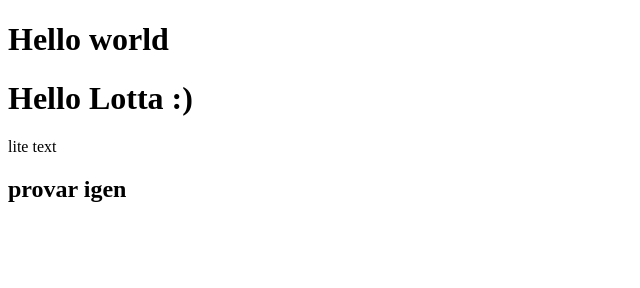
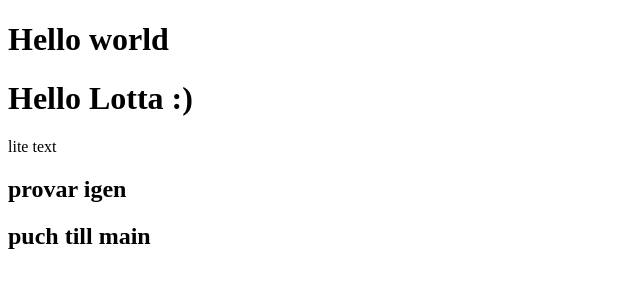
Before and after one commit to fredrika-g/git-uppgift, a plain HTML site: page index.html in a window 1280 px wide. Shown: the whole page, without its empty margins (0-640 px from the left). Drawn offline with Linux system fonts and the light colour scheme.

Commit message:
puch till main?

```diff
--- a/index.html
+++ b/index.html
@@ -12,5 +12,6 @@
     <h1>Hello Lotta :)</h1>
     <p>lite text</p>
     <h2>provar igen</h2>
+    <h2>puch till main</h2>
 </body>
 </html>
```
